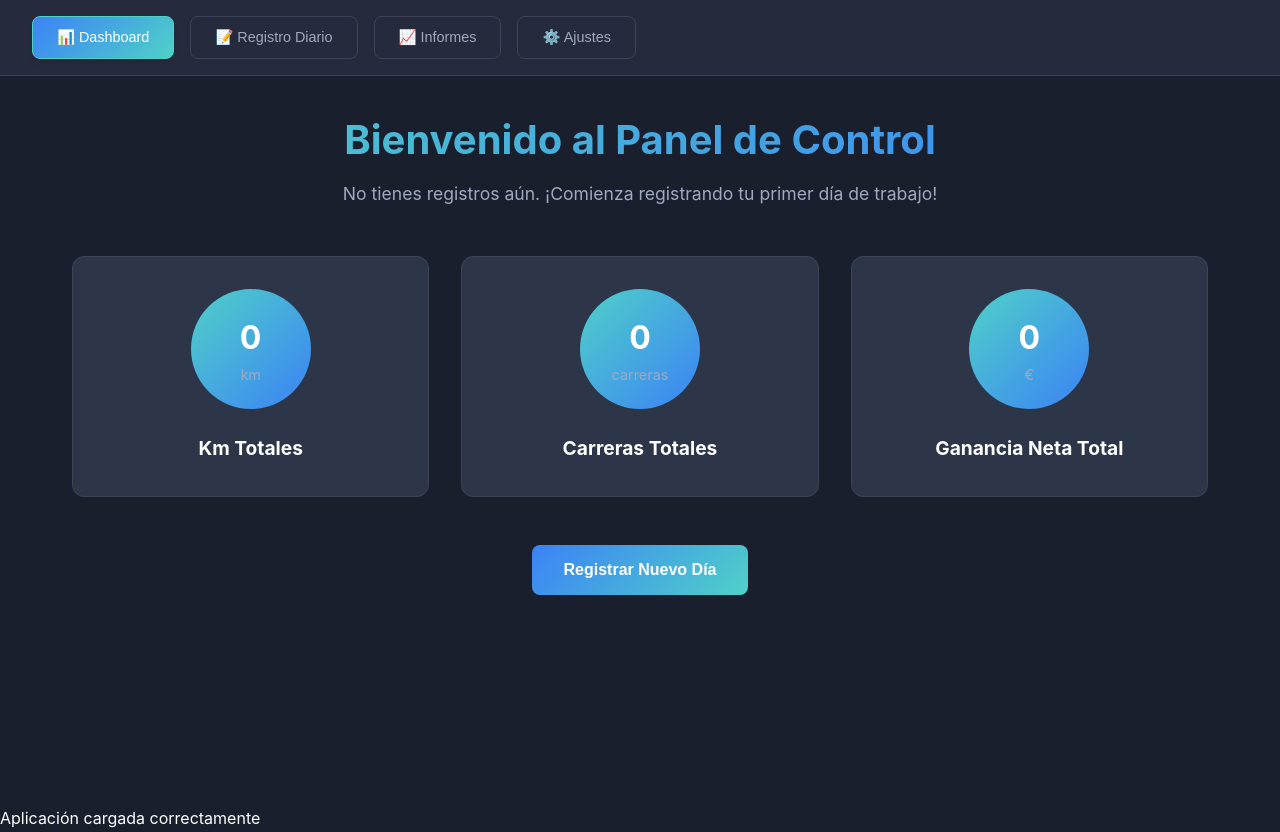
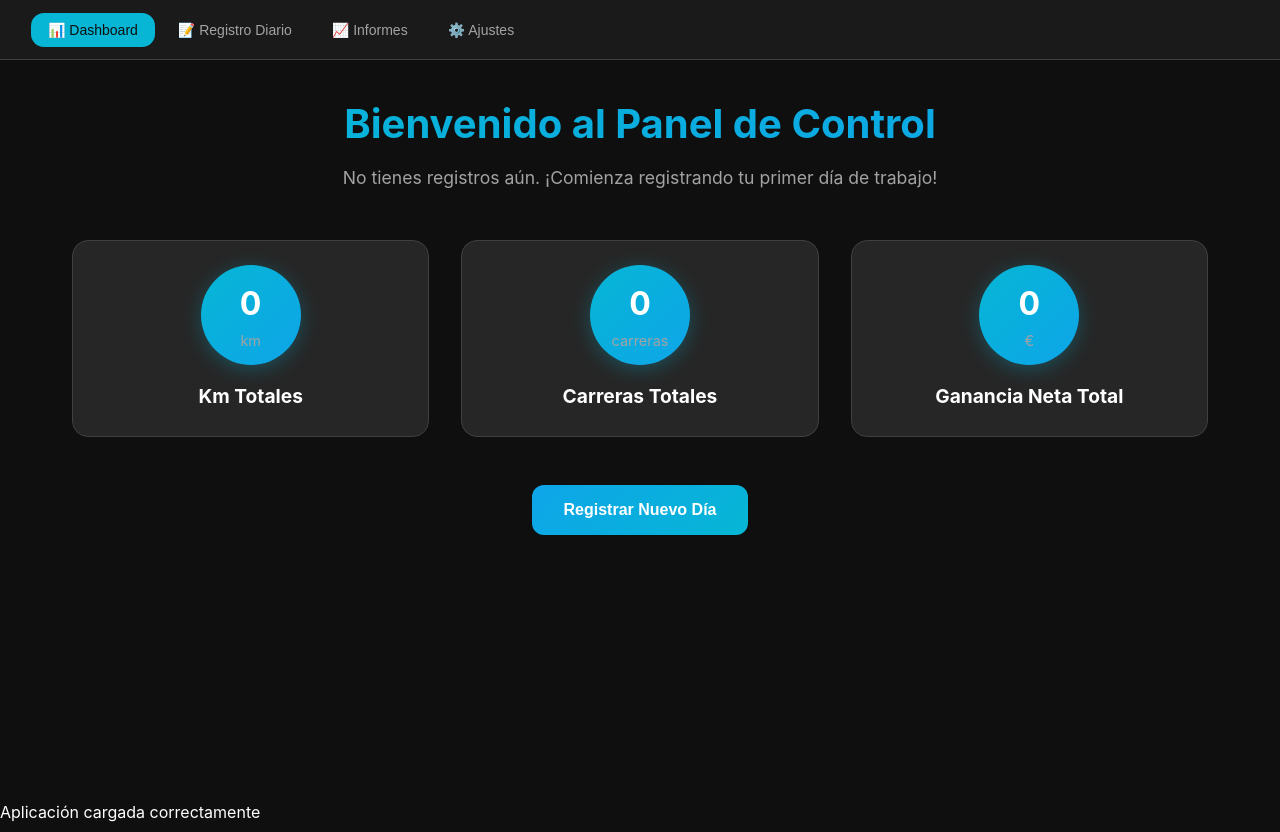
Before and after one commit to Adomingo11/conductor-tracker-pwa, a website built with Vite: page src/index.html in a window 1280 px wide. Built offline with nearby package versions, Linux system fonts and the light colour scheme.

Commit message:
Arreglar errores AIAssistant y actualizar diseño minimalista moderno

```diff
--- a/src/styles/main.css
+++ b/src/styles/main.css
@@ -1,44 +1,44 @@
 :root {
-  /* Dark Theme Colors */
-  --bg-primary: #1a1f2e;
-  --bg-secondary: #252b3d;
-  --bg-card: #2d3548;
-  --bg-overlay: rgba(26, 31, 46, 0.95);
+  /* Modern Minimal Colors */
+  --bg-primary: #0f0f0f;
+  --bg-secondary: #1a1a1a;
+  --bg-card: #262626;
+  --bg-overlay: rgba(15, 15, 15, 0.95);
 
   /* Text Colors */
   --text-primary: #ffffff;
-  --text-secondary: #a0a9c0;
-  --text-muted: #6b7280;
+  --text-secondary: #a3a3a3;
+  --text-muted: #737373;
 
   /* Accent Colors */
-  --accent-primary: #4fd1c7;
-  --accent-secondary: #3b82f6;
-  --accent-hover: #45b8af;
+  --accent-primary: #06b6d4;
+  --accent-secondary: #0ea5e9;
+  --accent-hover: #0891b2;
 
   /* Status Colors */
-  --success-color: #10b981;
+  --success-color: #22c55e;
   --error-color: #ef4444;
   --warning-color: #f59e0b;
   --info-color: #06b6d4;
 
   /* Border and Shadow */
-  --border-color: #3d4458;
-  --border-light: #4b5563;
-  --shadow-sm: 0 1px 2px 0 rgba(0, 0, 0, 0.05);
-  --shadow-md: 0 4px 6px -1px rgba(0, 0, 0, 0.1);
-  --shadow-lg: 0 10px 15px -3px rgba(0, 0, 0, 0.1);
+  --border-color: #404040;
+  --border-light: #525252;
+  --shadow-sm: 0 1px 2px 0 rgba(0, 0, 0, 0.1);
+  --shadow-md: 0 4px 6px -1px rgba(0, 0, 0, 0.2);
+  --shadow-lg: 0 10px 15px -3px rgba(0, 0, 0, 0.3);
 
   /* Layout */
-  --header-height: 70px;
+  --header-height: 60px;
   --sidebar-width: 280px;
   --container-max-width: 1200px;
-  --border-radius: 8px;
-  --border-radius-lg: 12px;
+  --border-radius: 12px;
+  --border-radius-lg: 16px;
 
   /* Transitions */
-  --transition-fast: 0.15s ease;
-  --transition-normal: 0.3s ease;
-  --transition-slow: 0.5s ease;
+  --transition-fast: 0.15s cubic-bezier(0.4, 0, 0.2, 1);
+  --transition-normal: 0.3s cubic-bezier(0.4, 0, 0.2, 1);
+  --transition-slow: 0.5s cubic-bezier(0.4, 0, 0.2, 1);
 }
 
 * {
@@ -71,11 +71,11 @@ body {
 /* Navigation Layout */
 .navigation {
   background-color: var(--bg-secondary);
-  padding: 1rem 2rem;
+  backdrop-filter: blur(20px);
+  padding: 0.75rem 2rem;
   display: flex;
-  gap: 1rem;
+  gap: 0.5rem;
   border-bottom: 1px solid var(--border-color);
-  box-shadow: var(--shadow-sm);
   position: sticky;
   top: 0;
   z-index: 100;
@@ -85,32 +85,30 @@ body {
 
 .nav-btn {
   background: transparent;
-  border: 1px solid var(--border-color);
+  border: none;
   color: var(--text-secondary);
-  padding: 0.75rem 1.5rem;
+  padding: 0.5rem 1rem;
   border-radius: var(--border-radius);
   cursor: pointer;
   transition: all var(--transition-normal);
-  font-size: 0.9rem;
+  font-size: 0.875rem;
   font-weight: 500;
   white-space: nowrap;
   display: flex;
   align-items: center;
   gap: 0.5rem;
+  position: relative;
 }
 
 .nav-btn:hover {
   background-color: var(--bg-card);
   color: var(--text-primary);
-  border-color: var(--border-light);
-  transform: translateY(-1px);
 }
 
 .nav-btn.active {
-  background: linear-gradient(135deg, var(--accent-secondary), var(--accent-primary));
-  border-color: var(--accent-primary);
-  color: var(--text-primary);
-  box-shadow: var(--shadow-md);
+  background-color: var(--accent-primary);
+  color: var(--bg-primary);
+  box-shadow: 0 0 0 1px var(--accent-primary);
 }
 
 /* Main Content Layout */
@@ -163,26 +161,30 @@ body {
   background-color: var(--bg-card);
   border: 1px solid var(--border-color);
   border-radius: var(--border-radius-lg);
-  padding: 2rem;
+  padding: 1.5rem;
   text-align: center;
-  transition: transform 0.3s ease;
+  transition: all var(--transition-normal);
+  backdrop-filter: blur(10px);
 }
 
 .metric-card:hover {
-  transform: translateY(-4px);
+  transform: translateY(-2px);
+  border-color: var(--accent-primary);
+  box-shadow: 0 8px 25px rgba(6, 182, 212, 0.15);
 }
 
 .metric-circle {
-  width: 120px;
-  height: 120px;
+  width: 100px;
+  height: 100px;
   border-radius: 50%;
   background: linear-gradient(135deg, var(--accent-primary), var(--accent-secondary));
   display: flex;
   flex-direction: column;
   align-items: center;
   justify-content: center;
-  margin: 0 auto 1.5rem;
+  margin: 0 auto 1rem;
   position: relative;
+  box-shadow: 0 4px 20px rgba(6, 182, 212, 0.3);
 }
 
 .metric-value {
```
Also changed, not shown: src/components/AIAssistant.js (+6 -5 lines), dist/assets/index-BYo4k3Tx.css (deleted), dist/assets/index-Y60XivlV.js (renamed from dist/assets/index-DdRze5xf.js), dist/assets/index-jcq_74R-.css (added), dist/index.html.
